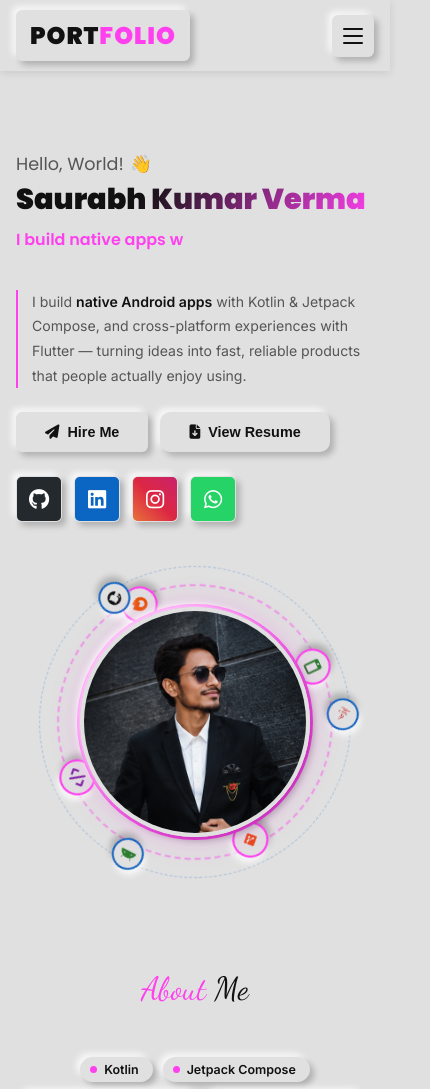
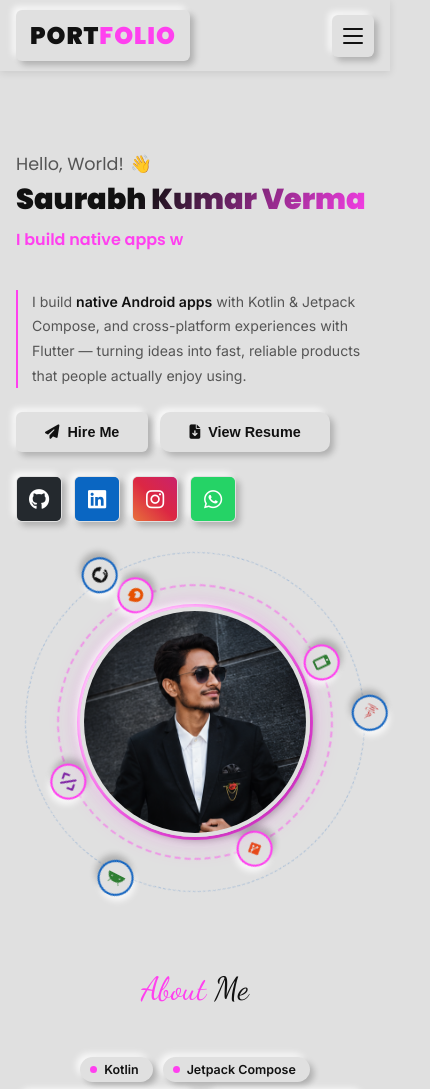
Before and after one commit to saurabh-verma2/Portfolio, a plain HTML site: page index.html in a window 390 px wide. Shown: the top 1089 px of the page, 430 px wide, since content can reach past the window. Drawn offline with Linux system fonts and the light colour scheme.

Commit message:
fixed the orbit alignment and constant files

```diff
--- a/style.css
+++ b/style.css
@@ -4,40 +4,10 @@
 
 /* ─── Design tokens ─── */
 :root {
-  /* Accent */
-  --accent-light: #ff40ef;
-  --accent-dark: #ff0000;
-  /* Backgrounds */
-  --bg-light: #e0e0e0;
-  --bg-dark: #2a2a2a;
-  /* Cards (neumorphic base) */
-  --card-light: #e0e0e0;
-  --card-dark: #212121;
-  --card-rgb: 224, 224, 224;
-  /* Surface (inside cards) */
-  --surface-light: #ffffff;
-  --surface-dark: #1e1e1e;
-  /* Text */
-  --text-light: #111111;
-  --text-dark: #f0f0f0;
-  --muted-light: #555555;
-  --muted-dark: #aaaaaa;
-  /* Primary blue */
-  --primary-light: #1565c0;
-  --primary-dark: #90caf9;
-  --secondary-light: #1976d2;
-  --secondary-dark: #64b5f6;
-  /* Neumorphic shadows */
-  --shadow-light-outer: rgba(0, 0, 0, 0.22) 4px 4px 6px,
-    rgba(255, 255, 255, 0.75) -4px -4px 6px;
-  --shadow-dark-outer: rgba(0, 0, 0, 0.5) 4px 4px 8px,
-    rgba(55, 70, 80, 0.35) -4px -4px 8px;
-  /* Shared */
   --radius: 12px;
   --radius-sm: 6px;
   --radius-lg: 16px;
   --transition: 0.2s ease;
-  /* Spacing system */
   --space-xs:  8px;
   --space-sm:  16px;
   --space-md:  24px;
@@ -47,44 +17,10 @@
   --max-w: 1200px;
 }
 
-[data-theme="light"] {
-  --bg: var(--bg-light);
-  --card: var(--card-light);
-  --surface: var(--surface-light);
-  --text: var(--text-light);
-  --muted: var(--muted-light);
-  --accent: var(--accent-light);
-  --primary: var(--primary-light);
-  --secondary: var(--secondary-light);
-  --shadow-nm: var(--shadow-light-outer);
-  --card-elevation: rgba(0, 0, 0, 0.15) 0 4px 12px;
-  --hover-glow: rgba(255, 64, 239, 0.3);
-}
-
-[data-theme="dark"] {
-  --bg: var(--bg-dark);
-  --card: var(--card-dark);
-  --surface: var(--surface-dark);
-  --text: var(--text-dark);
-  --muted: var(--muted-dark);
-  --accent: var(--accent-dark);
-  --primary: var(--primary-dark);
-  --secondary: var(--secondary-dark);
-  --shadow-nm: var(--shadow-dark-outer);
-  --card-elevation: rgba(0, 0, 0, 0.4) 0 4px 16px;
-  --hover-glow: rgba(255, 0, 0, 0.3);
-}
-
 @media (max-width: 1280px) { :root { --gutter: 48px; } }
 @media (max-width: 1024px) { :root { --gutter: 32px; } }
 @media (max-width: 768px)  { :root { --gutter: 20px; } }
 @media (max-width: 480px)  { :root { --gutter: 16px; } }
-
-  /* Page gutter — scales with screen */
-
-  /* Max content width */
-
-/* ─── Theme-level mapped tokens ─── */
 
 /* ════════════════════════════════
    RESET & BASE
@@ -530,7 +466,6 @@ body.cursor-hover #cursor-dot {
   border-color: rgba(255, 255, 255, 0.08);
 }
 
-/* ─── Menu items ─── */
 .mobile-nav-btn {
   display: flex;
   align-items: center;
@@ -562,7 +497,6 @@ body.cursor-hover #cursor-dot {
   transform: translateX(0);
 }
 
-/* accent left bar */
 .mobile-nav-btn::before {
   content: '';
   position: absolute;
@@ -637,7 +571,6 @@ body.cursor-hover #cursor-dot {
   color: #ce93d8;
 }
 
-/* ─── Responsive ─── */
 @media (max-width: 770px) {
   .nav-links {
     display: none;
@@ -756,7 +689,6 @@ section {
   overflow: hidden;
 }
 
-/* Subtle shimmer bar at top */
 .stat-card::before {
   content: '';
   position: absolute;
@@ -782,7 +714,6 @@ section {
     0 8px 24px color-mix(in srgb, var(--stat-color) 25%, transparent);
 }
 
-/* Icon circle */
 .stat-icon-wrap {
   width: 52px;
   height: 52px;
@@ -803,7 +734,6 @@ section {
   font-size: 1.3rem;
 }
 
-/* Number */
 .stat-value-row {
   display: flex;
   align-items: baseline;
@@ -831,7 +761,6 @@ section {
   color: var(--stat-color, var(--accent));
 }
 
-/* Label */
 .stat-label {
   font-size: 0.72rem;
   font-weight: 600;
@@ -841,7 +770,6 @@ section {
   letter-spacing: 0.02em;
 }
 
-/* Responsive */
 @media (max-width: 1024px) {
   .stats-grid {
     grid-template-columns: repeat(3, 1fr);
@@ -882,7 +810,6 @@ section {
   pointer-events: none;
 }
 
-/* Glowing tip at the right edge */
 #scroll-progress::after {
   content: '';
   position: absolute;
@@ -899,12 +826,10 @@ section {
   transition: opacity 0.3s ease;
 }
 
-/* Show the glow tip only when page is actually scrolling */
 #scroll-progress.scrolling::after {
   opacity: 1;
 }
 
-/* Hide completely when at top */
 #scroll-progress.at-top {
   opacity: 0;
   transition: opacity 0.4s ease, width 0.1s linear;
@@ -951,7 +876,6 @@ section {
   }
 }
 
-/* ─── Profile image wrapper ─── */
 .profile-img-wrap {
   position: relative;
   width: 270px;
@@ -964,7 +888,6 @@ section {
   margin-right: var(--space-lg);
 }
 
-/* ─── Spinning dashed rings ─── */
 .profile-img-ring {
   position: absolute;
   inset: -18px;
@@ -976,7 +899,7 @@ section {
 }
 
 .profile-img-ring.ring-2 {
-  inset: -36px;
+  inset: -50px;
   border: 1.5px dashed var(--primary);
   opacity: 0.28;
   animation: spinRing 16s linear infinite reverse;
@@ -988,7 +911,6 @@ section {
   }
 }
 
-/* ─── Profile photo ─── */
 .profile-img {
   width: 260px;
   height: 260px;
@@ -1013,41 +935,38 @@ section {
     0 0 90px var(--hover-glow);
 }
 
-/* ─── Badge orbit containers ─── */
 .badge-orbit {
   position: absolute;
   top: 50%;
   left: 50%;
+  width: calc(var(--orbit-radius) * 2);
+  height: calc(var(--orbit-radius) * 2);
+  margin-top: calc(var(--orbit-radius) * -1);
+  margin-left: calc(var(--orbit-radius) * -1);
   border-radius: 50%;
   pointer-events: none;
 }
 
 .orbit-1 {
-  width: 296px;
-  height: 296px;
-  margin-top: -148px;
-  margin-left: -148px;
+  --orbit-radius: 148px;
   animation: spinRing 10s linear infinite;
 }
 
 .orbit-2 {
-  width: 332px;
-  height: 332px;
-  margin-top: -166px;
-  margin-left: -166px;
+  --orbit-radius: 230px;
   animation: spinRing 16s linear infinite reverse;
 }
 
 
-/* ─── Individual badges ─── */
+  /* Individual badges */
 .orbit-badge {
   position: absolute;
   top: 50%;
   left: 50%;
-  width: 36px;
-  height: 36px;
-  margin-top: -18px;
-  margin-left: -18px;
+  width: var(--badge-size, 36px);
+  height: var(--badge-size, 36px);
+  margin-top: calc(var(--badge-size, 36px) / -2);
+  margin-left: calc(var(--badge-size, 36px) / -2);
   border-radius: 50%;
   background: var(--card);
   box-shadow: var(--shadow-nm);
@@ -1055,71 +974,77 @@ section {
   display: flex;
   align-items: center;
   justify-content: center;
-  font-size: 1rem;
+  font-size: var(--badge-font-size, 1rem);
   pointer-events: all;
   cursor: default;
 }
 
-/* orbit-1 badges: placed at 0°, 90°, 180°, 270° on radius 148px */
 .orbit-1 .badge-0 {
-  transform: rotate(0deg) translateY(-148px) rotate(0deg);
+  transform:
+    rotate(0deg)
+    translateY(calc(var(--orbit-radius) * -1))
+    rotate(0deg);
 }
 
 .orbit-1 .badge-1 {
-  transform: rotate(90deg) translateY(-148px) rotate(-90deg);
+  transform:
+    rotate(90deg)
+    translateY(calc(var(--orbit-radius) * -1))
+    rotate(-90deg);
 }
 
 .orbit-1 .badge-2 {
-  transform: rotate(180deg) translateY(-148px) rotate(-180deg);
+  transform:
+    rotate(180deg)
+    translateY(calc(var(--orbit-radius) * -1))
+    rotate(-180deg);
 }
 
 .orbit-1 .badge-3 {
-  transform: rotate(270deg) translateY(-148px) rotate(-270deg);
-}
-
-/* orbit-2 badges: placed at 0°, 120°, 240° on radius 166px */
+  transform:
+    rotate(270deg)
+    translateY(calc(var(--orbit-radius) * -1))
+    rotate(-270deg);
+}
+
+.orbit-2 {
+  --badge-size: 36px;
+  --badge-font-size: 1rem;
+}
+
 .orbit-2 .orbit-badge {
-  width: 32px;
-  height: 32px;
-  margin-top: -16px;
-  margin-left: -16px;
   border-color: var(--primary);
-  font-size: 0.88rem;
 }
 
 .orbit-2 .badge-0 {
-  transform: rotate(0deg) translateY(-166px) rotate(0deg);
+  transform:
+    rotate(0deg)
+    translateY(calc(var(--orbit-radius) * -1))
+    rotate(0deg);
 }
 
 .orbit-2 .badge-1 {
-  transform: rotate(120deg) translateY(-166px) rotate(-120deg);
+  transform:
+    rotate(120deg)
+    translateY(calc(var(--orbit-radius) * -1))
+    rotate(-120deg);
 }
 
 .orbit-2 .badge-2 {
-  transform: rotate(240deg) translateY(-166px) rotate(-240deg);
+  transform:
+    rotate(240deg)
+    translateY(calc(var(--orbit-radius) * -1))
+    rotate(-240deg);
 }
 
 @media (max-width: 1100px) {
   .orbit-1 {
-    width: 260px;
-    height: 260px;
-    margin-top: -130px;
-    margin-left: -130px;
-  }
-  .orbit-1 .badge-0 { transform: rotate(0deg)   translateY(-130px) rotate(0deg);   }
-  .orbit-1 .badge-1 { transform: rotate(90deg)  translateY(-130px) rotate(-90deg);  }
-  .orbit-1 .badge-2 { transform: rotate(180deg) translateY(-130px) rotate(-180deg); }
-  .orbit-1 .badge-3 { transform: rotate(270deg) translateY(-130px) rotate(-270deg); }
+    --orbit-radius: 140px;
+  }
 
   .orbit-2 {
-    width: 296px;
-    height: 296px;
-    margin-top: -148px;
-    margin-left: -148px;
-  }
-  .orbit-2 .badge-0 { transform: rotate(0deg)   translateY(-148px) rotate(0deg);   }
-  .orbit-2 .badge-1 { transform: rotate(120deg) translateY(-148px) rotate(-120deg); }
-  .orbit-2 .badge-2 { transform: rotate(240deg) translateY(-148px) rotate(-240deg); }
+    --orbit-radius: 175px;
+  }
 
   .profile-img-wrap {
     width: 240px;
@@ -1144,7 +1069,6 @@ section {
   }
 }
 
-/* ─── Tooltip on hover ─── */
 .orbit-badge::after {
   content: attr(title);
   position: absolute;
@@ -1400,7 +1324,6 @@ section {
   isolation: isolate;
 }
 
-/* Wave 1 — slightly transparent */
 .btn-primary::before,
 .hover-card-btn::before,
 .send-btn::before {
@@ -1409,7 +1332,6 @@ section {
   top: 130%;
 }
 
-/* Wave 2 — slightly delayed */
 .btn-primary::after,
 .hover-card-btn::after,
 .send-btn::after {
@@ -1419,7 +1341,6 @@ section {
   transition-delay: 0.04s;
 }
 
-/* On hover: waves rise up */
 .btn-primary:hover::before,
 .hover-card-btn:hover::before,
 .send-btn:hover::before {
@@ -1434,7 +1355,6 @@ section {
   animation: waterSpin 3s linear infinite;
 }
 
-/* All text/icons stay above the water */
 .btn-primary > *,
 .btn-primary i,
 .hover-card-btn > *,
@@ -1448,7 +1368,6 @@ section {
   z-index: 1;
 }
 
-/* ─── Social icons ─── */
 .social-row {
   display: flex;
   gap: 12px;
@@ -1556,7 +1475,6 @@ section {
 .tag-chip {
   padding: 5px 14px 5px 10px;
   border-radius: 99px;
-  /* ← was var(--radius), now full pill */
   background: var(--card);
   box-shadow: var(--shadow-nm);
   font-size: 0.78rem;
@@ -1599,7 +1517,6 @@ section {
   box-shadow: var(--shadow-nm), 0 0 14px var(--hover-glow);
 }
 
-/* Color each card individually using nth-child */
 .info-card:nth-child(1) {
   --card-color: #1565c0;
   border-top-color: var(--card-color);
@@ -2107,7 +2024,6 @@ section {
   transform: translateY(0) scale(1);
 }
 
-/* ─── Close button ─── */
 #modal-close {
   position: absolute;
   top: 14px;
@@ -2133,7 +2049,6 @@ section {
   transform: rotate(90deg);
 }
 
-/* ─── Banner ─── */
 #modal-banner {
   width: 100%;
   height: 160px;
@@ -2174,7 +2089,6 @@ section {
   letter-spacing: 0.04em;
 }
 
-/* ─── Body ─── */
 #modal-body {
   padding: 24px;
 }
@@ -2352,10 +2266,8 @@ section {
    EXPERIENCE
 ════════════════════════════════ */
 
-/* Hide the old grid on all sizes */
 .exp-grid { display: none !important; }
 
-/* ─── Desktop zigzag timeline ─── */
 .exp-timeline {
   display: flex;
   flex-direction: column;
@@ -2364,7 +2276,6 @@ section {
   padding: 0 0 20px;
 }
 
-/* Central vertical track line */
 .exp-timeline::before {
   content: '';
   position: absolute;
@@ -2392,17 +2303,14 @@ section {
   min-height: 0px;
 }
 
-/* Even items: card on RIGHT, dot center */
 .exp-timeline-item:nth-child(odd) {
   flex-direction: row;
 }
 
-/* Odd items: card on LEFT, dot center */
 .exp-timeline-item:nth-child(even) {
   flex-direction: row-reverse;
 }
 
-/* ─── Center dot column ─── */
 .exp-line-col {
   display: flex;
   flex-direction: column;
@@ -2412,7 +2320,6 @@ section {
   position: relative;
   z-index: 2;
   padding-top: 6px;
-  /* always centered */
   order: 2;
 }
 
@@ -2451,10 +2358,9 @@ section {
 .exp-dot.dot-work { --dot-glow: 21,101,192; }
 .exp-dot.dot-edu  { --dot-glow: 255,64,239; }
 
-/* hide old connector — not needed in zigzag */
 .exp-connector { display: none; }
 
-/* ─── Card (shared) ─── */
+/* ─── Card ─── */
 .exp-timeline-card {
   flex: 1;
   max-width: calc(50% - 50px);
@@ -2480,7 +2386,6 @@ section {
 }
 
 /* Card pointer arrows */
-/* Card on LEFT (even items, reversed row → card is on left) */
 .exp-timeline-item:nth-child(even) .exp-timeline-card::after {
   content: '';
   position: absolute;
@@ -2492,7 +2397,7 @@ section {
   border-left: 9px solid var(--card);
 }
 
-/* Card on RIGHT (odd items) */
+/* Card on RIGHT */
 .exp-timeline-item:nth-child(odd) .exp-timeline-card::after {
   content: '';
   position: absolute;
@@ -2504,7 +2409,6 @@ section {
   border-right: 9px solid var(--card);
 }
 
-/* Hover: slide away from center line */
 .exp-timeline-item:nth-child(odd)  .exp-timeline-card:hover { transform: translateX(-6px); }
 .exp-timeline-item:nth-child(even) .exp-timeline-card:hover { transform: translateX(6px); }
 
@@ -2618,7 +2522,6 @@ section {
 .exp-timeline-card[data-type="work"] .exp-points li::before { color: var(--primary); }
 .exp-timeline-card[data-type="edu"]  .exp-points li::before { color: var(--accent);  }
 
-/* ─── Collapsible points ─── */
 .exp-timeline-card .exp-points {
   max-height: 0;
   overflow: hidden;
@@ -2650,7 +2553,6 @@ section {
 .exp-timeline-card[data-type="work"] .exp-expand-btn { color: var(--primary); }
 .exp-timeline-card[data-type="edu"]  .exp-expand-btn { color: var(--accent);  }
 
-/* ─── Mobile: collapse to left timeline ─── */
 @media (max-width: 700px) {
   .exp-timeline::before {
     left: 22px;
@@ -2679,7 +2581,6 @@ section {
     margin-left: 14px;
   }
 
-  /* reset desktop arrows, apply mobile right-pointing arrow */
   .exp-timeline-item:nth-child(even) .exp-timeline-card::after,
   .exp-timeline-item:nth-child(odd)  .exp-timeline-card::after {
     left: -9px;
@@ -2690,7 +2591,6 @@ section {
     border-bottom: 8px solid transparent;
   }
 
-  /* reset slide directions */
   .exp-timeline-item:nth-child(odd)  .exp-timeline-card:hover,
   .exp-timeline-item:nth-child(even) .exp-timeline-card:hover {
     transform: translateX(3px);
```
Also changed, not shown: css/common/colors.css (added, +64 -0 lines), index.html (+1 -0 lines), js/env.example.js (deleted, +0 -7 lines).
